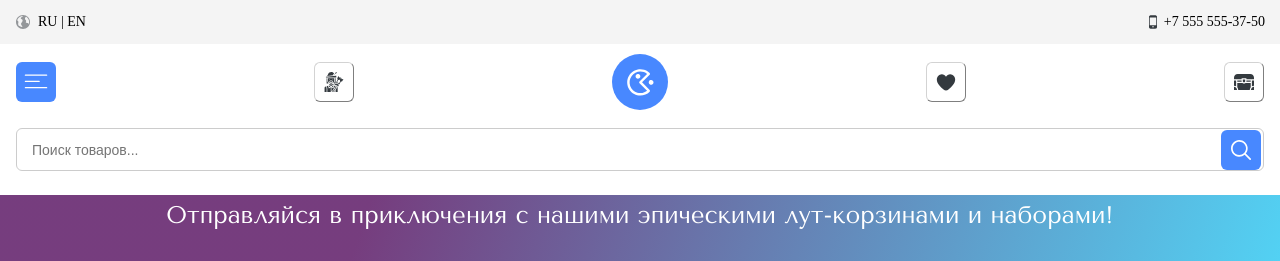
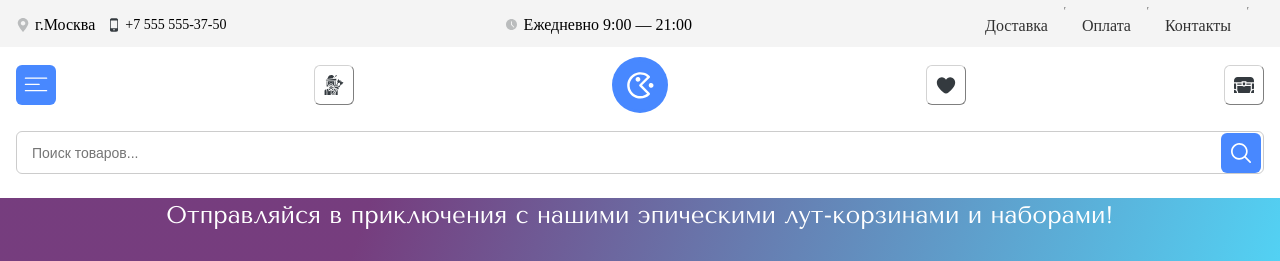
Before and after one commit to Unkno394/IDK, a plain HTML site: page index.html in a window 1280 px wide. Shown: the top 261 px of the page. Drawn offline with nearby package versions, Linux system fonts and the light colour scheme.

Commit message:
готова часть шапки для ноутов

```diff
--- a/index.html
+++ b/index.html
@@ -112,7 +112,7 @@
     <div class="menu-panel">
         <nav class="menu-content">
             <div class="location-info">
-           <p>
+           <p class="cityy">
             <svg class="place" width="16" height="16" viewBox="0 0 16 16" fill="none" xmlns="http://www.w3.org/2000/svg">
                 <g opacity="0.3">
                 <path d="M8.05328 15C9.01181 13.926 13.3499 8.91748 13.3499 6.29663C13.3499 3.37134 10.9786 1 8.05328 1C5.12815 1 2.75665 3.37134 2.75665 6.29663C2.75665 8.91748 7.09491 13.926 8.05328 15ZM8.05328 4.02664C9.30701 4.02664 10.3233 5.0429 10.3233 6.29663C10.3233 7.55035 9.30701 8.56661 8.05328 8.56661C6.79956 8.56661 5.7833 7.55035 5.7833 6.29663C5.78465 5.04353 6.80019 4.028 8.05328 4.02664Z" fill="#343A3F"/>
@@ -120,7 +120,7 @@
                 </svg>
                 г.Москва
            </p>
-           <p >
+           <p class="worktime">
             <svg class="time" width="16" height="16" viewBox="0 0 16 16" fill="none" xmlns="http://www.w3.org/2000/svg">
                 <g opacity="0.3">
                 <path d="M7.5 2C4.46721 2 2 4.46721 2 7.5C2 10.5328 4.46721 13 7.5 13C10.5328 13 13 10.5328 13 7.5C13 4.46721 10.5328 2 7.5 2ZM10.1157 10.3449C10.0732 10.3876 10.0228 10.4215 9.96714 10.4446C9.91153 10.4677 9.8519 10.4796 9.79167 10.4796C9.73144 10.4796 9.6718 10.4677 9.61619 10.4446C9.56058 10.4215 9.51009 10.3876 9.46762 10.3449L7.17596 8.05321C7.13331 8.01072 7.09949 7.96021 7.07645 7.9046C7.0534 7.84899 7.04158 7.78937 7.04167 7.72917V4.75C7.04167 4.62844 7.08996 4.51186 7.17591 4.42591C7.26186 4.33996 7.37844 4.29167 7.5 4.29167C7.62156 4.29167 7.73814 4.33996 7.82409 4.42591C7.91004 4.51186 7.95833 4.62844 7.95833 4.75V7.53942L10.1157 9.69679C10.1583 9.73932 10.1921 9.78983 10.2152 9.84543C10.2382 9.90104 10.2501 9.96064 10.2501 10.0208C10.2501 10.081 10.2382 10.1406 10.2152 10.1962C10.1921 10.2518 10.1583 10.3023 10.1157 10.3449Z" fill="#343A3F"/>
--- a/main.js
+++ b/main.js
@@ -116,3 +116,61 @@ document.querySelector('.catalog')?.addEventListener('click', function() {
     document.querySelector('.menu-panel').classList.add('active');
     document.body.style.overflow = 'hidden';
 });
+
+function moveElementsForDesktop() {
+    const cityEl = document.querySelector('.cityy');
+    const phoneEl = document.querySelector('.phone');
+    const timeEl = document.querySelector('.worktime');
+    const helpEl = document.querySelector('.help');
+    const grey = document.querySelector('.grey');
+    const main = document.querySelector('main');
+
+    if (!grey || !main) return;
+
+    // Создаём контейнеры один раз
+    let leftGroup = grey.querySelector('.left-group');
+    if (!leftGroup) {
+      leftGroup = document.createElement('div');
+      leftGroup.className = 'left-group';
+      grey.prepend(leftGroup);
+    }
+
+    let centerGroup = grey.querySelector('.center-group');
+    if (!centerGroup) {
+      centerGroup = document.createElement('div');
+      centerGroup.className = 'center-group';
+      grey.appendChild(centerGroup);
+    }
+
+    let rightGroup = grey.querySelector('.right-group');
+    if (!rightGroup) {
+      rightGroup = document.createElement('div');
+      rightGroup.className = 'right-group';
+      grey.appendChild(rightGroup);
+    }
+
+    const isDesktop = window.innerWidth >= 768;
+
+    if (isDesktop) {
+      if (cityEl && !leftGroup.contains(cityEl)) leftGroup.appendChild(cityEl);
+      if (phoneEl && !leftGroup.contains(phoneEl)) leftGroup.appendChild(phoneEl);
+
+      if (timeEl && !centerGroup.contains(timeEl)) centerGroup.appendChild(timeEl);
+
+      if (helpEl && !rightGroup.contains(helpEl)) rightGroup.appendChild(helpEl);
+    } else {
+      // Возвращаем всё в main
+      if (cityEl && !main.contains(cityEl)) main.appendChild(cityEl);
+      if (phoneEl && !main.contains(phoneEl)) main.appendChild(phoneEl);
+      if (timeEl && !main.contains(timeEl)) main.appendChild(timeEl);
+      if (helpEl && !main.contains(helpEl)) main.appendChild(helpEl);
+
+      // Удаляем временные контейнеры, чтобы не мешались
+      if (leftGroup) leftGroup.remove();
+      if (centerGroup) centerGroup.remove();
+      if (rightGroup) rightGroup.remove();
+    }
+  }
+
+  window.addEventListener('resize', moveElementsForDesktop);
+  window.addEventListener('DOMContentLoaded', moveElementsForDesktop);
--- a/styles.css
+++ b/styles.css
@@ -457,3 +457,33 @@ color: rgba(52, 58, 63, 0.5);
     display: block;
     height: 82px;
 }
+
+@media (min-width: 768px) {
+    .world {
+      display: none;
+    }
+
+    .grey {
+      display: flex;
+      background-color: #F4F4F4;
+      justify-content: space-between;
+    height: 47px;
+
+    }
+
+    .left-group {
+      display: flex;
+      gap: 15px;
+
+    }
+    .help {
+      display: flex;
+      gap: 16px;
+      margin-top: -23px;
+    }
+
+    .help p {
+      margin: 0;
+      opacity: 0.8;
+    }
+  }
```
